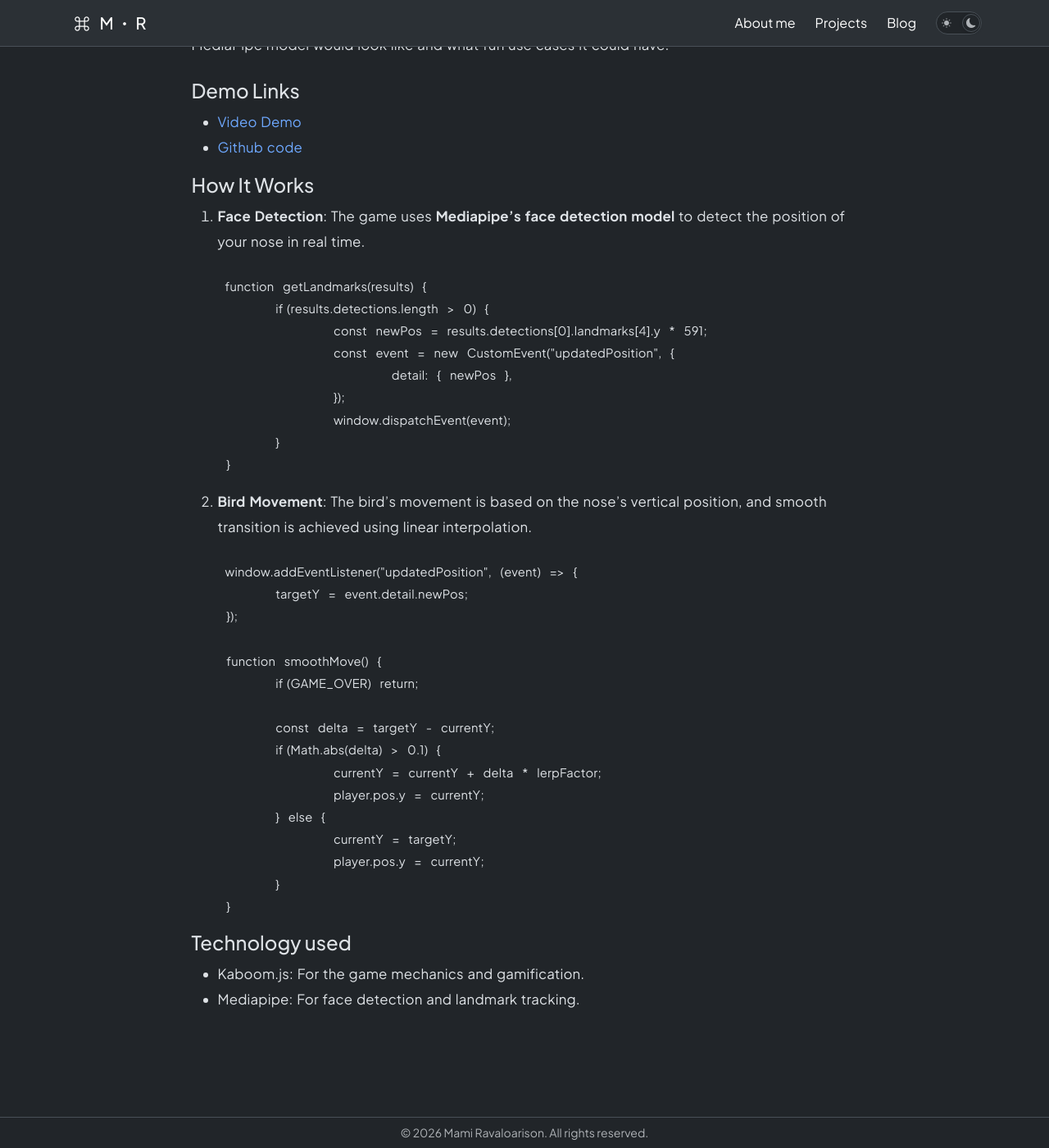
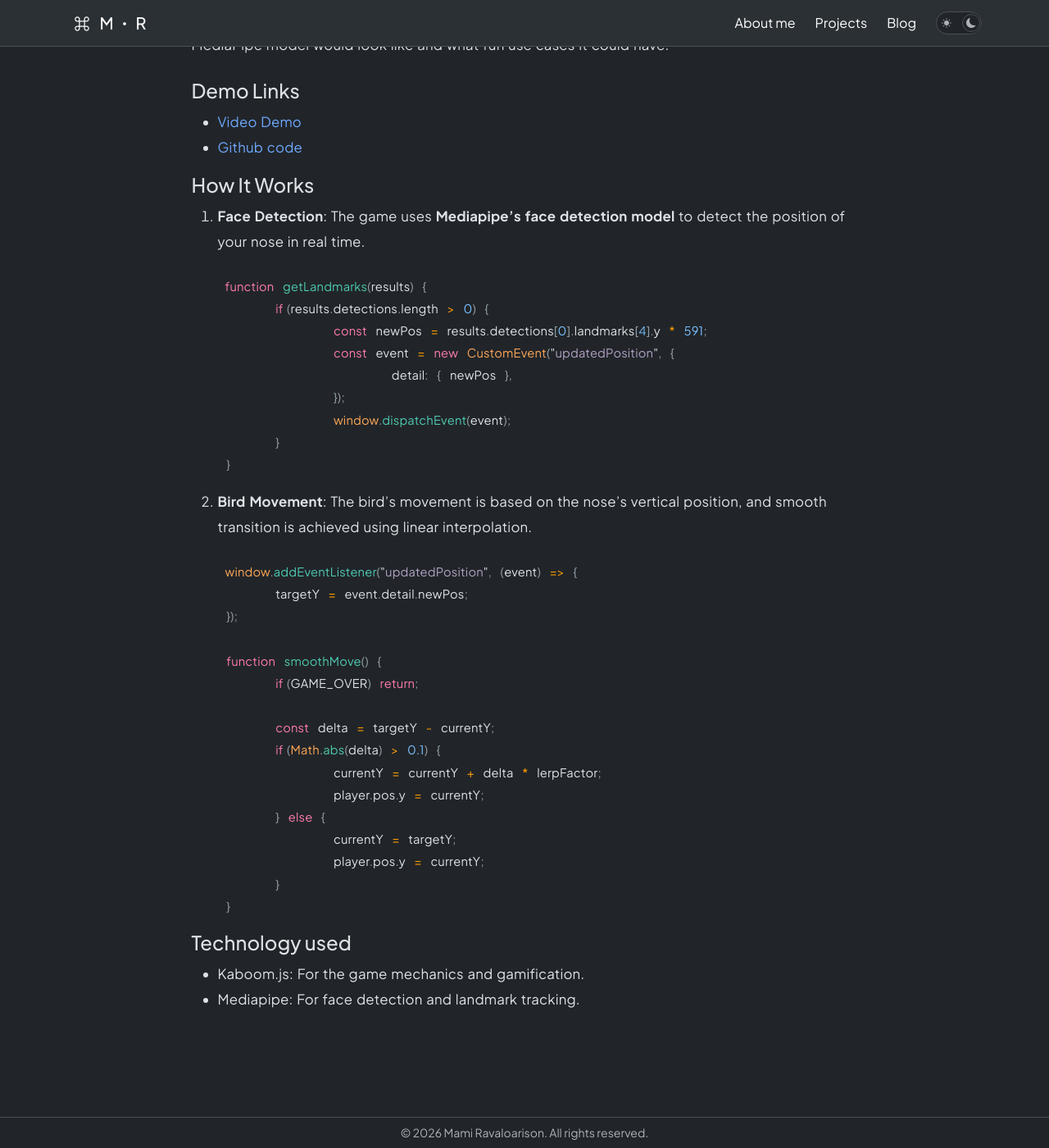
Before and after one commit to mravaloarison/portfolio, a Jekyll site: the page built from _projects/Flappy-x-ML.md, in a window 1280 px wide and 1400 px high, scrolled down 374 px. Shown: the whole window at 82% size. Built offline with Jekyll 4.4.1, drawn with Linux system fonts in a browser that asks for light colours.

Commit message:
added styling for codes in .md

```diff
--- a/_sass/main.scss
+++ b/_sass/main.scss
@@ -132,3 +132,85 @@ article a {
   }
 
 }
+
+
+/* ===============================
+   Universal Syntax Highlight Theme
+   Works for all languages
+   =============================== */
+
+/* keywords */
+.post-body .highlight .k,
+.post-body .highlight .kd,
+.post-body .highlight .kn,
+.post-body .highlight .kp,
+.post-body .highlight .kr,
+.post-body .highlight .kt {
+  color: #ff7ab2;
+}
+
+/* types */
+.post-body .highlight .kt,
+.post-body .highlight .nc {
+  color: #5cc8ff;
+}
+
+/* strings */
+.post-body .highlight .s,
+.post-body .highlight .sa,
+.post-body .highlight .sb,
+.post-body .highlight .sc,
+.post-body .highlight .sd,
+.post-body .highlight .s2 {
+  color: #b1a1c4;
+}
+
+/* numbers */
+.post-body .highlight .m,
+.post-body .highlight .mi,
+.post-body .highlight .mf {
+  color: #79c0ff;
+}
+
+/* comments */
+.post-body .highlight .c,
+.post-body .highlight .c1,
+.post-body .highlight .cm {
+  color: #8b949e;
+  font-style: italic;
+}
+
+/* functions */
+.post-body .highlight .nf {
+  color: #4ec9b0;
+}
+
+/* variables */
+.post-body .highlight .n {
+  color: #959fa8;
+}
+
+/* operators */
+.post-body .highlight .o {
+  color: #ff9d00;
+}
+
+/* punctuation */
+.post-body .highlight .p {
+  color: #959fa8;
+}
+
+/* class names */
+.post-body .highlight .nc {
+  color: #ffa657;
+}
+
+/* constants */
+.post-body .highlight .no {
+  color: #79c0ff;
+}
+
+/* builtins */
+.post-body .highlight .nb {
+  color: #ffa657;
+}
```
Also changed, not shown: 2 other files.
